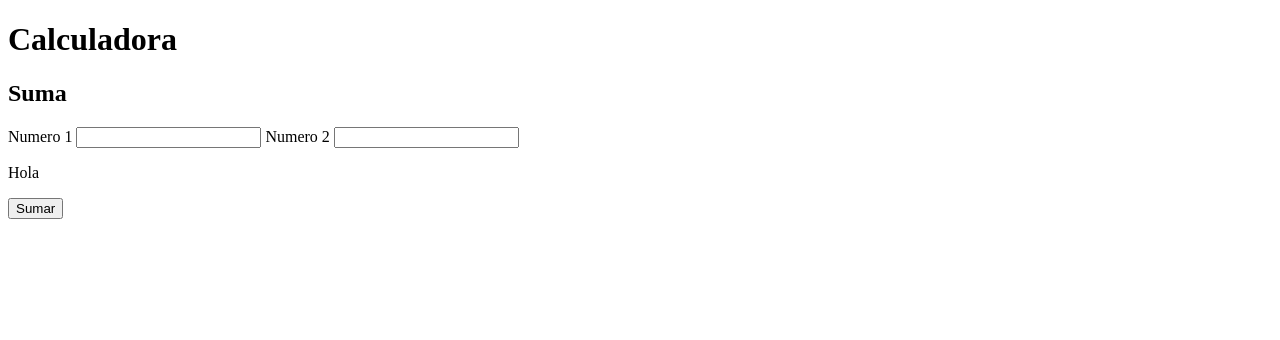
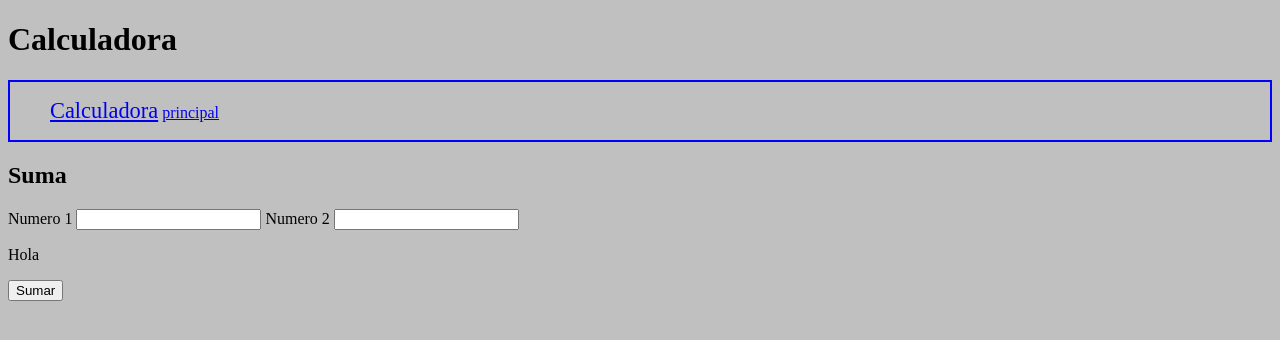
Before and after one commit to Milacm35/HTML, a plain HTML site: page calculadora.html in a window 1280 px wide. Drawn offline with Linux system fonts and the light colour scheme.

Commit message:
Sexta carga

```diff
--- a/calculadora.html
+++ b/calculadora.html
@@ -4,11 +4,18 @@
 	<meta charset="utf-8">
 	<meta name="viewport" content="width=device-width, initial-scale=1">
 	<title>Calculadora</title>
+	<link rel="stylesheet" type="text/css" href="css/style.css">
 </head>
 <body>
 	<header>
 		<h1>Calculadora</h1>
 	</header>
+	<nav class="barra-navegacion">
+		<ul>
+			<span><li class="op1"><a href= "calculadora.html">Calculadora</a></li></span>
+			<span><li id="op2"><a href="index.html">principal</a></li></span>
+		</ul>
+	</nav>
 	<div>
 		<h2>Suma</h2>
 		<div>
```
Also changed, not shown: INDEX.HTML (+2 -2 lines).
